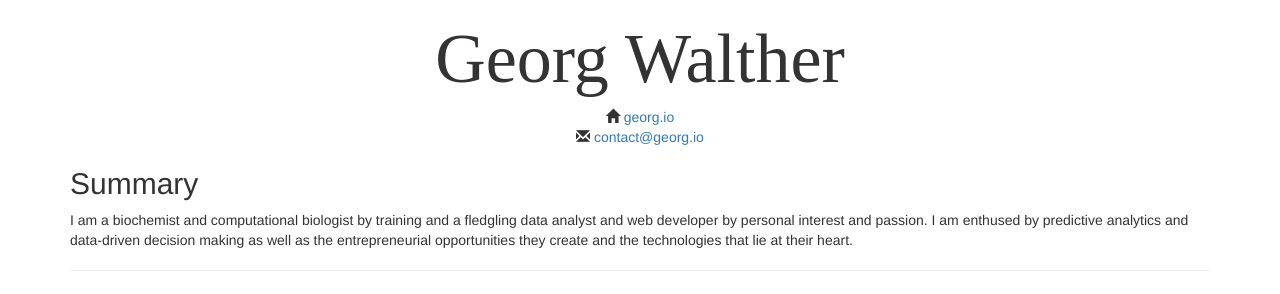
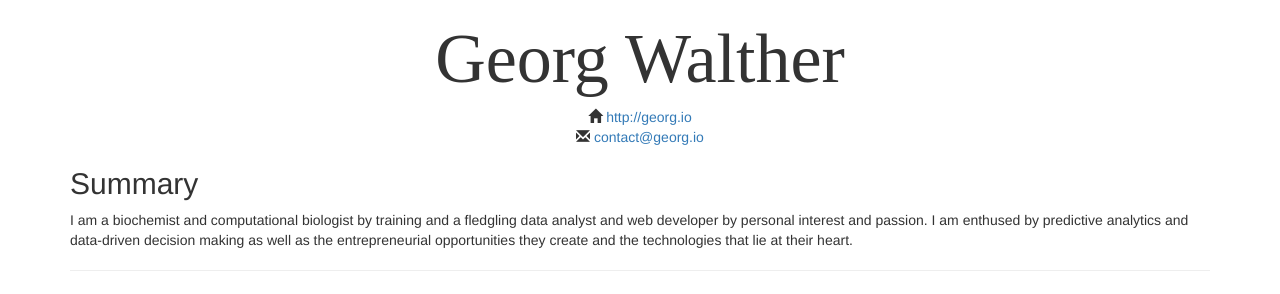
Before and after one commit to waltherg/backup.waltherg.github.io, a Jekyll site: the page cv/index.html, which Jekyll copies as it is, in a window 1280 px wide. Shown: the top 294 px of the page. Built offline with Jekyll 4.4.1, drawn with Linux system fonts in a browser that asks for light colours; nearby versions of some CDN libraries; some web fonts are replaced.

Commit message:
add http

```diff
--- a/cv/index.html
+++ b/cv/index.html
@@ -53,7 +53,7 @@
 <body>
 <div class="container">
   <div class="text-center nohref"><h1>Georg Walther</h1>
-    <span class="glyphicon glyphicon-home"></span><a href="http://georg.io"> georg.io </a><br/>
+    <span class="glyphicon glyphicon-home"></span><a href="http://georg.io"> http://georg.io </a><br/>
     <span class="glyphicon glyphicon-envelope"></span><a href="mailto:contact@georg.io"> contact@georg.io </a>
   </div>
 
```
